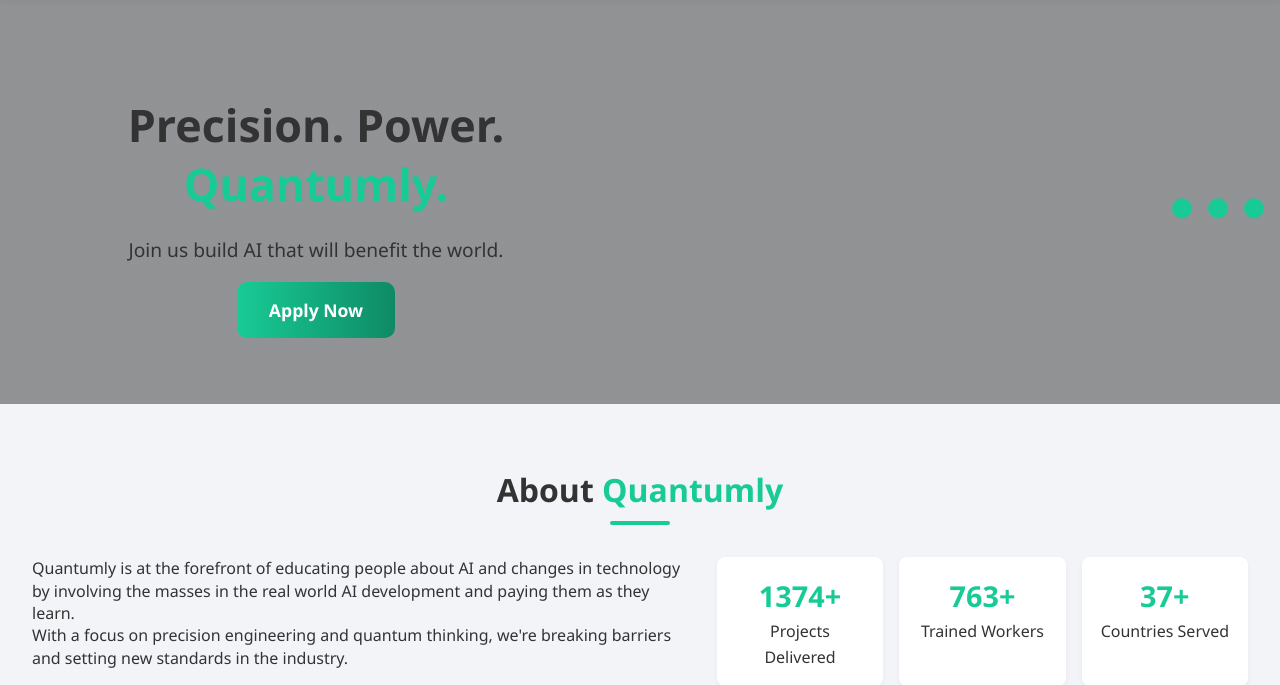
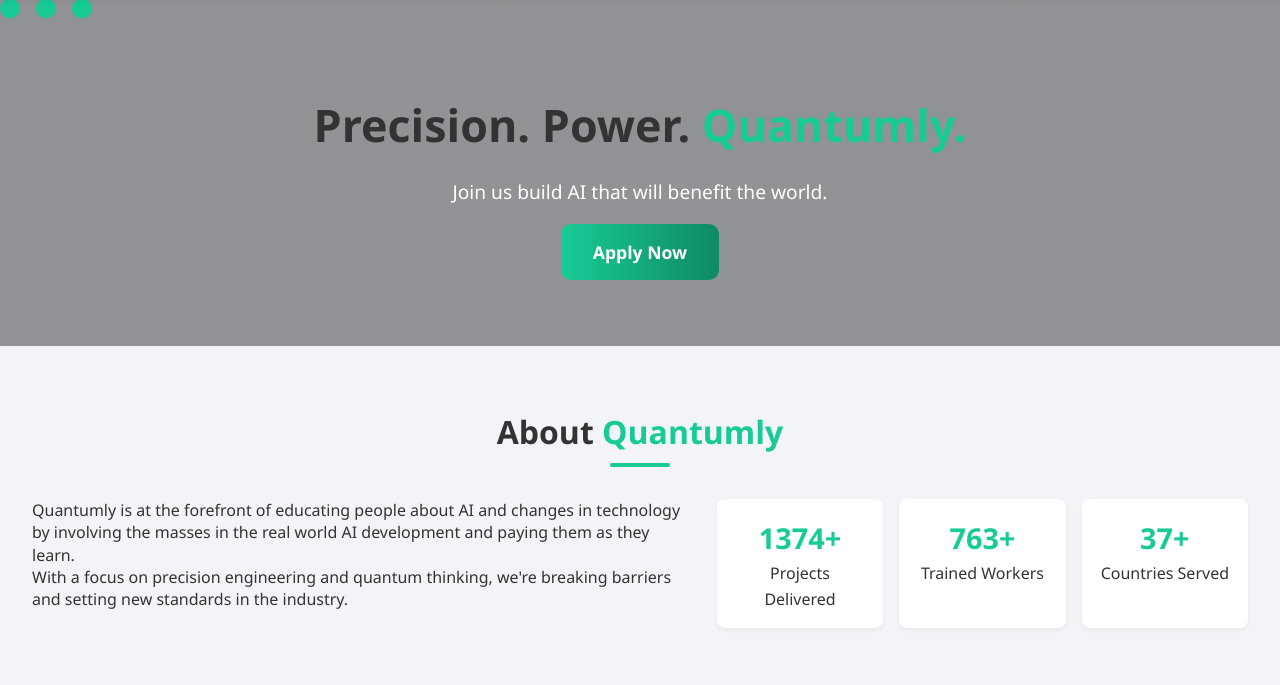
Before and after one commit to muangemutunga/shaka, a Flask app: page / in a window 1280 px wide. Shown: the part 119-804 px from the top of the page. Run offline with Flask 3, Linux system fonts and the light colour scheme.

Commit message:
Update styles.css

```diff
--- a/static/styles.css
+++ b/static/styles.css
@@ -1763,3 +1763,48 @@ nav ul.active {
         display: flex;
     }
 }
+
+
+#hero {
+    position: relative;
+    padding: 6rem 1rem 5rem;
+    text-align: center;
+    color: white;
+    background: linear-gradient(rgba(0, 0, 0, 0.4), rgba(0, 0, 0, 0.4)), url('{{ url_for('static', filename='images/hero-bg.jpg') }}') center/cover no-repeat;
+    background-attachment: fixed; /* Optional: creates parallax effect */
+}
+
+.hero-content {
+    position: relative;
+    z-index: 1;
+    max-width: 700px;
+    margin: 0 auto;
+}
+
+.hero-content h1 {
+    font-size: 2.8rem;
+    line-height: 1.3;
+    margin-bottom: 1.5rem;
+}
+
+.hero-content p {
+    font-size: 1.2rem;
+    margin-bottom: 2rem;
+    max-width: 500px;
+    margin-left: auto;
+    margin-right: auto;
+}
+
+.hero-visual {
+    position: absolute;
+    top: 0;
+    left: 0;
+    width: 100%;
+    height: 100%;
+    pointer-events: none;
+    z-index: 0;
+}
+
+.quantum-particle {
+    /* Add particle styles here */
+}
```
